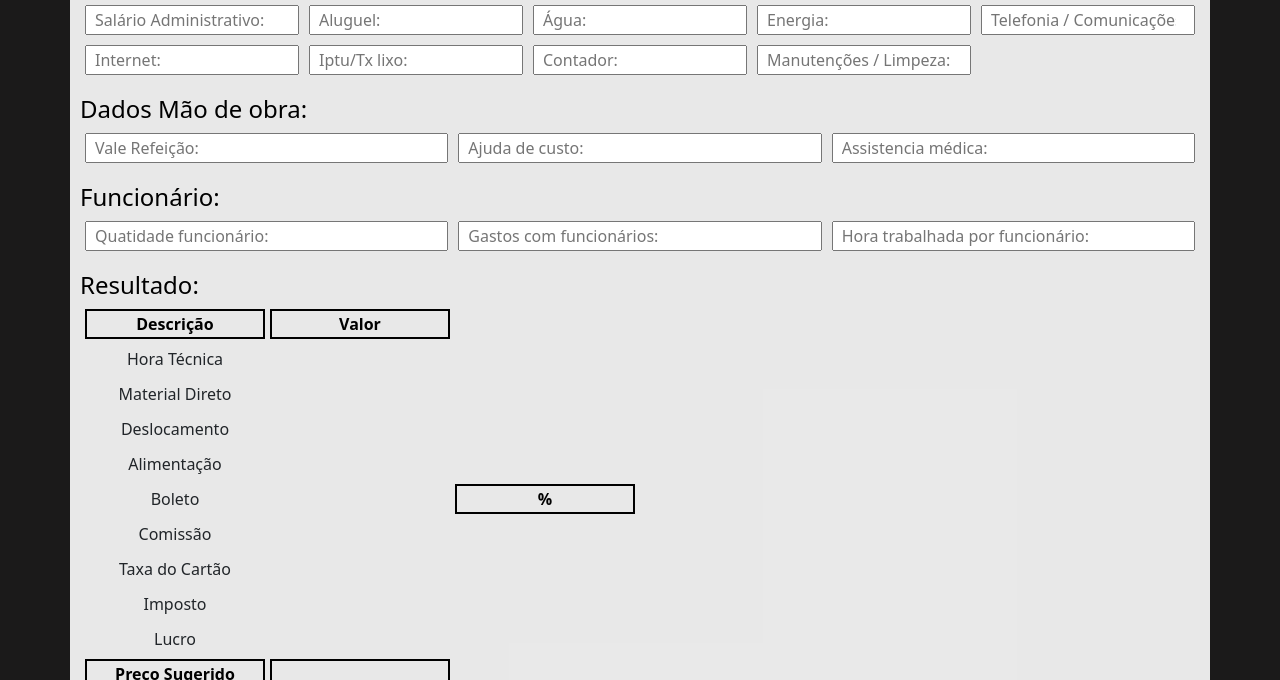
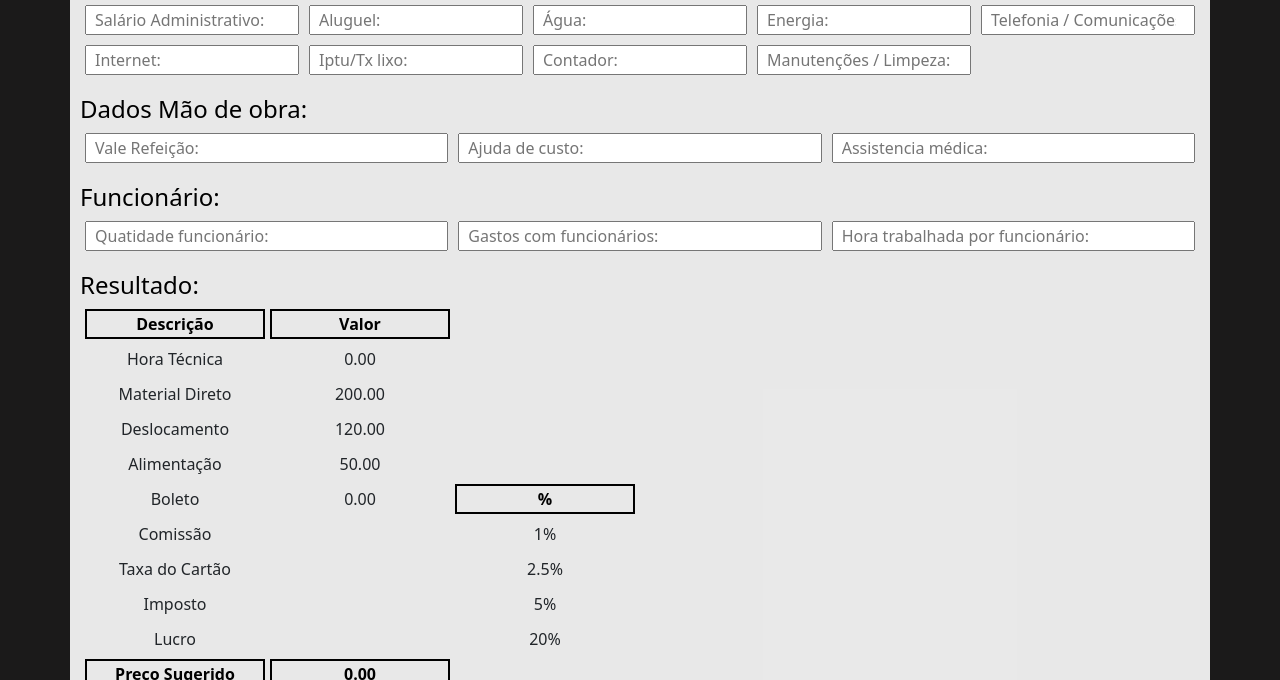
Before and after one commit to matheusbat28/precificacao_produto, a plain HTML site: page index.html in a window 1280 px wide. Shown: the part 120-800 px from the top of the page. Drawn offline with nearby package versions, Linux system fonts and the light colour scheme.

Commit message:
saaaaaaaaa

```diff
--- a/index.html
+++ b/index.html
@@ -109,8 +109,9 @@
 <script src="https://cdn.jsdelivr.net/npm/bootstrap@5.3.0/dist/js/bootstrap.bundle.min.js"
     integrity="sha384-geWF76RCwLtnZ8qwWowPQNguL3RmwHVBC9FhGdlKrxdiJJigb/j/68SIy3Te4Bkz"
     crossorigin="anonymous"></script>
-<script src="https://code.jquery.com/jquery-3.7.0.js" integrity="sha256-JlqSTELeR4TLqP0OG9dxM7yDPqX1ox/HfgiSLBj8+kM="
-    crossorigin="anonymous"></script>
+<script src="https://code.jquery.com/jquery-3.4.1.min.js"></script>
+<script src="https://cdnjs.cloudflare.com/ajax/libs/jquery.mask/1.14.16/jquery.mask.min.js"></script>
+
 <script src="scripts.js"></script>
 
 </html>
--- a/scripts.js
+++ b/scripts.js
@@ -1,60 +1,122 @@
 $(document).ready(function () {
-    let feria = Math.round(((1 / 3) / 12) * 100); // porcetagem
-    let salario13 = (1 / 12) * 100; // porcetagem
-    let beneficio = 0; // real
-    let taxaCatao = 2.50; // porcetagem
-    let imposto = 5; // porcetagem
-    let boleto = 0; // real
-    let qtd_func = 0; // real
-    let gasto_func = 0; // real
-    let salario_nominal = 0; // real
-    let comissao = 1; // porcetagem
-    let fgts = 8; // porcetagem
-    let multa = (fgts * 40) / 100; // porcetagem
-    let feria_func = 0; // real
-    let salario13_func = 0; // real
-    let multa_func = 0; // real
-    let fgts_func = 0; // real
-    let vale = 0; // real
-    let medica = 0; // real
-    let ajuda = 0; // real
-    let total_func = 0; // real
-    let horas = 0; // real
-    let custo_mod_h = 0; // real
-    let salario = 0; // real
-    let aluguel = 0; // real
-    let agua = 0; // real
-    let energia = 0; // real
-    let telefone = 0; // real
-    let internet = 0; // real
-    let iptu = 0; // real
-    let contador = 0; // real
-    let manutencao = 0; // real
-    let gasto_mensal = 0; // real
-    let gasto_fixo_h = 0; // real
-    let horas_tec_por_col = 0; // real
-    let horas_tec_empre = 0; // real
-    let horas_tec_val = 0; // real *******
-    let delocamento = 100 * 1.2; // real *******
-    let material_direto = 200; // real *******
-    let alimentacao = 50; // real *******
-    let lucro = 20; // real *******
-    let preco_sug = 0; // real *******
+
+    // calculos
+    let gasto_mensal = 0
+    let salario_nominal = 0
+    let gasto_fixo = 0 // arredodar
+    let custo_mod = 0 // arredodar
+    let feria_func = 0
+    let salario_13_func = 0 // arredodar
+    let fgts_func = 0
+    let multa_func = 0
+    let gasto_por_func = 0
+    let hora_tec_colab = 0
+    let hora_tec_emp = 0
+    let hora_tec = 0
+
+    //  input tela
+    let salario = 0
+    let benificio = 0
+    let aluguel = 0
+    let agua = 0
+    let energia = 0
+    let telefone = 0
+    let internet = 0
+    let iptu = 0
+    let contador = 0
+    let manutencao = 0
+    let vale = 0
+    let ajuda = 0
+    let medica = 0
+    let qtd_func = 0
+    let gasto_func = 0
+    let horas = 0
+    let preco_sug = 0
+
+    // constante
+    const FERIA = ((1 / 3) / 12) * 100
+    const SALARIO_13 = (1 / 12) * 100
+    const FGTS = 8
+    const MULTA = FGTS * 0.4
+    const MATERIAL_DIRETO = 200
+    const DESLOCAMENTO = 100 * 1.2
+    const ALIMENTACAO = 50
+    const BOTLETO = 0
+    const COMISSAO = 1
+    const TAXA_CARTAO = 2.50
+    const IMPOSTO = 5
+    const LUCRO = 20
 
 
     function calc_dado() {
 
+        benificio = salario / 2
+        gasto_mensal = salario + benificio + aluguel + agua + energia + telefone + internet + iptu + contador + manutencao
+        salario_nominal = gasto_func / qtd_func
+        gasto_fixo = gasto_mensal / horas
+        feria_func = (salario_nominal * FERIA) / 100
+        salario_13_func = (salario_nominal * SALARIO_13) / 100
+        fgts_func = (salario_nominal * FGTS) / 100
+        multa_func = (salario_nominal * MULTA) / 100
+        gasto_por_func = salario_nominal + feria_func + salario_13_func + fgts_func + multa_func + ajuda + vale + medica
+        custo_mod = gasto_por_func / horas
+        hora_tec_colab = custo_mod + (gasto_fixo / qtd_func)
+        hora_tec_emp = (custo_mod * qtd_func) + horas
+        hora_tec = hora_tec_emp * horas
+        preco_sug = (hora_tec + MATERIAL_DIRETO + DESLOCAMENTO + ALIMENTACAO + BOTLETO / (1 - (COMISSAO / 100 + TAXA_CARTAO / 100 + IMPOSTO / 100 + LUCRO / 100)))
 
         atualizar_dados();
     }
 
     function atualizar_dados() {
 
+        $('#campo_hora_tec').html(hora_tec.toFixed(2))
+        $('#campo_material_dir').html(MATERIAL_DIRETO.toFixed(2))
+        $('#campo_delocamento').html(DESLOCAMENTO.toFixed(2))
+        $('#campo_alimentacao').html(ALIMENTACAO.toFixed(2))
+        $('#campo_boleto').html(BOTLETO.toFixed(2))
+        $('#campo_comissao').html(COMISSAO + '%')
+        $('#campo_taxa_cartao').html(TAXA_CARTAO + '%')
+        $('#campo_imposto').html(IMPOSTO + '%')
+        $('#campo_lucro').html(LUCRO + '%')
+        $('#campo_preco-sug').html(preco_sug.toFixed(2))
 
     };
 
     atualizar_dados();
     $('.dados input').on('input', function () {
+        if ($(this).attr('id') == 'salario') {
+            salario = parseFloat($(this).val());
+        } else if ($(this).attr('id') == 'aluguel') {
+            aluguel = parseFloat($(this).val());
+        } else if ($(this).attr('id') == 'agua') {
+            agua = parseFloat($(this).val());
+        } else if ($(this).attr('id') == 'energia') {
+            energia = parseFloat($(this).val());
+        } else if ($(this).attr('id') == 'telefone') {
+            telefone = parseFloat($(this).val());
+        } else if ($(this).attr('id') == 'internet') {
+            internet = parseFloat($(this).val());
+        } else if ($(this).attr('id') == 'iptu') {
+            iptu = parseFloat($(this).val());
+        } else if ($(this).attr('id') == 'contador') {
+            contador = parseFloat($(this).val());
+        } else if ($(this).attr('id') == 'manutencao') {
+            manutencao = parseFloat($(this).val());
+        } else if ($(this).attr('id') == 'vale') {
+            vale = parseFloat($(this).val());
+        } else if ($(this).attr('id') == 'ajuda') {
+            ajuda = parseFloat($(this).val());
+        } else if ($(this).attr('id') == 'medica') {
+            medica = parseFloat($(this).val());
+        } else if ($(this).attr('id') == 'qtd_func') {
+            qtd_func = parseFloat($(this).val());
+        } else if ($(this).attr('id') == 'gasto_func') {
+            gasto_func = parseFloat($(this).val());
+        } else if ($(this).attr('id') == 'horas') {
+            horas = parseFloat($(this).val());
+        }
+        calc_dado();
+    });
 
-    });
 })
```
